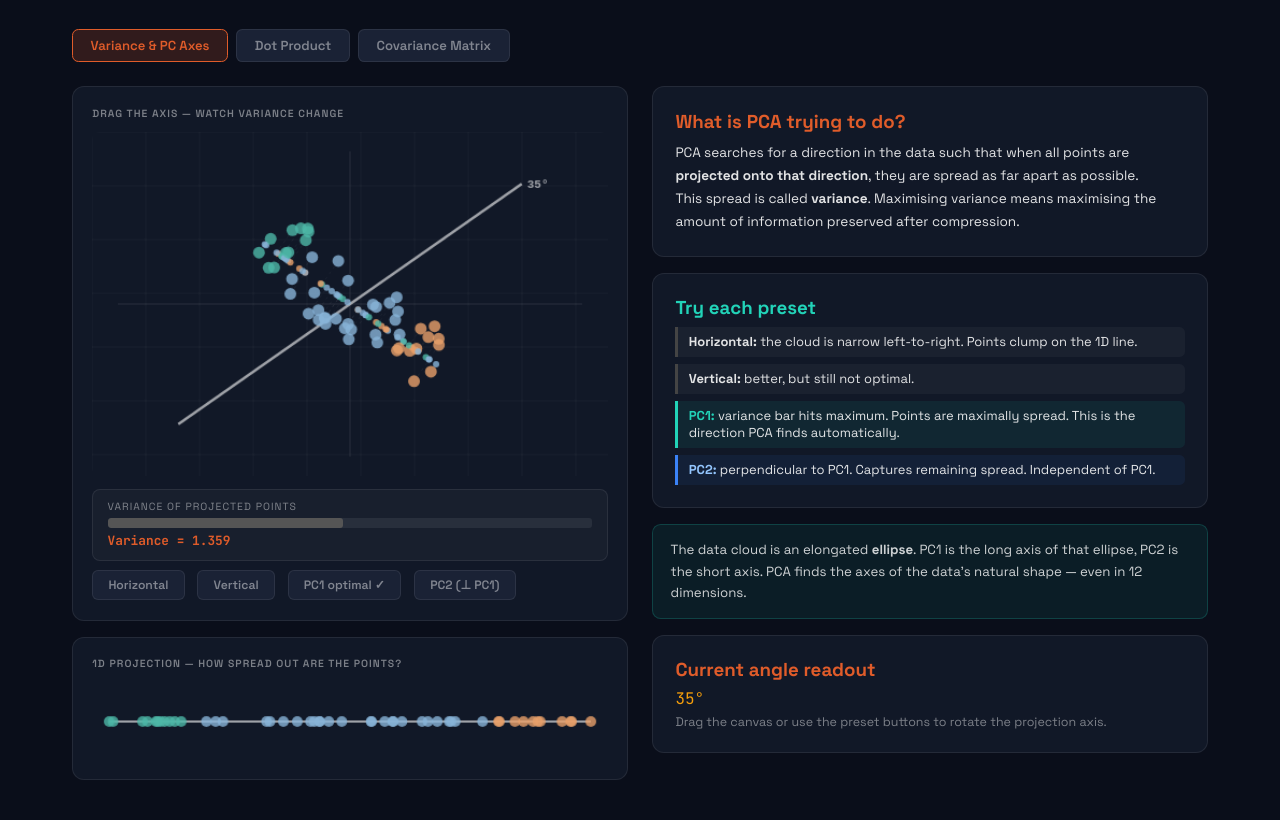
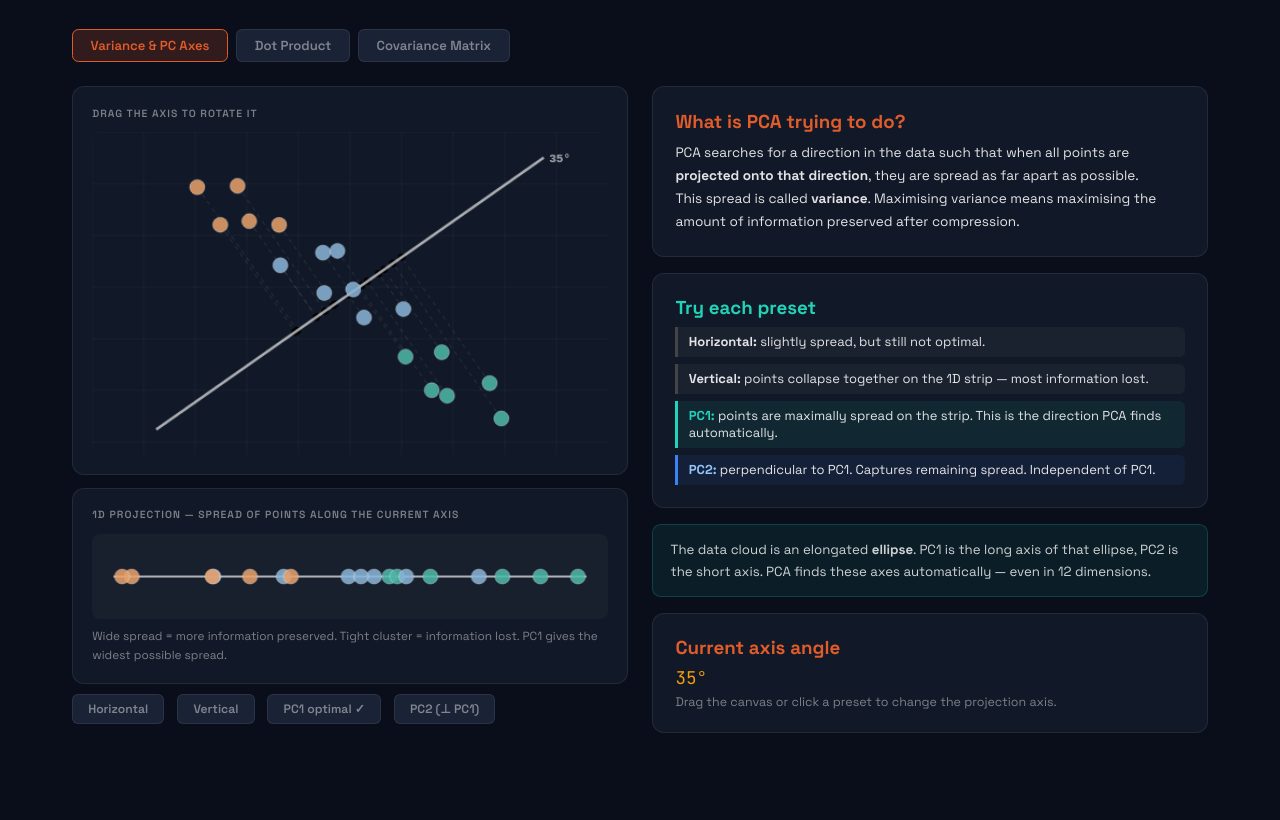
Before and after one commit to sahasra-ranga/PCA_website, a plain HTML site: page index.html in a window 1280 px wide. Shown: the part 237-1057 px from the top of the page. After the commit the page ends 1010 px from the top, so only its background shows below. Drawn offline with Linux system fonts and the light colour scheme.

Commit message:
changed features

```diff
--- a/index.html
+++ b/index.html
@@ -228,6 +228,7 @@ pre {
 <header>
   <div>
     <div class="logo">PCA <span>Interactive</span></div>
+    <div class="subtitle">BT3017</div>
   </div>
   <div class="nav-tabs">
     <button class="nav-tab active" onclick="showPage('viz')" id="tab-viz">Visualisations</button>
@@ -257,24 +258,19 @@ pre {
       <div class="two-col">
         <div>
           <div class="canvas-card">
-            <div class="canvas-label">Drag the axis — watch variance change</div>
-            <canvas id="vcv" width="480" height="320" style="width:100%;cursor:grab"></canvas>
-            <div class="stat-row">
-              <div class="stat-label">Variance of projected points</div>
-              <div class="var-track"><div class="var-fill" id="vfill" style="width:40%;background:var(--rust)"></div></div>
-              <div class="stat-val" id="vstat">--</div>
-            </div>
-            <div class="ctrl-row" style="margin-top:.6rem">
-
-              <button class="btn-sm" id="va-btn-0" onclick="setVA(0)">Horizontal</button>
-              <button class="btn-sm" id="va-btn-90" onclick="setVA(90)">Vertical</button>
-              <button class="btn-sm" id="va-btn-142" onclick="setVA(142)">PC1 optimal ✓</button>
-              <button class="btn-sm" id="va-btn-52" onclick="setVA(52)">PC2 (⊥ PC1)</button>
-            </div>
+            <div class="canvas-label">Drag the axis to rotate it</div>
+            <canvas id="vcv" width="480" height="300" style="width:100%;cursor:grab"></canvas>
           </div>
-          <div class="canvas-card" style="margin-top:1rem">
-            <div class="canvas-label">1D projection — how spread out are the points?</div>
-            <canvas id="p1d" width="480" height="72" style="width:100%"></canvas>
+          <div class="canvas-card" style="margin-top:.8rem">
+            <div class="canvas-label">1D projection — spread of points along the current axis</div>
+            <canvas id="p1d" width="480" height="80" style="width:100%"></canvas>
+            <p style="font-size:.74rem;color:var(--muted);margin-top:.5rem;line-height:1.55">Wide spread = more information preserved. Tight cluster = information lost. PC1 gives the widest possible spread.</p>
+          </div>
+          <div class="ctrl-row" style="margin-top:.6rem">
+            <button class="btn-sm" id="va-btn-0"   onclick="setVA(0)">Horizontal</button>
+            <button class="btn-sm" id="va-btn-90"  onclick="setVA(90)">Vertical</button>
+            <button class="btn-sm" id="va-btn-142" onclick="setVA(142)">PC1 optimal ✓</button>
+            <button class="btn-sm" id="va-btn-52"  onclick="setVA(52)">PC2 (⊥ PC1)</button>
           </div>
         </div>
         <div>
@@ -287,13 +283,13 @@ pre {
             <h3 style="color:var(--teal);margin-bottom:.5rem">Try each preset</h3>
             <div style="display:flex;flex-direction:column;gap:.45rem;margin-top:.3rem">
               <div style="font-size:.81rem;padding:.4rem .65rem;background:rgba(255,255,255,.04);border-left:3px solid #444;border-radius:0 .35rem .35rem 0">
-                <strong>Horizontal:</strong> the cloud is narrow left-to-right. Points clump on the 1D line.
+                <strong>Horizontal:</strong> slightly spread, but still not optimal.
               </div>
               <div style="font-size:.81rem;padding:.4rem .65rem;background:rgba(255,255,255,.04);border-left:3px solid #444;border-radius:0 .35rem .35rem 0">
-                <strong>Vertical:</strong> better, but still not optimal.
+                <strong>Vertical:</strong> points collapse together on the 1D strip — most information lost.
               </div>
               <div style="font-size:.81rem;padding:.4rem .65rem;background:rgba(34,211,184,.08);border-left:3px solid var(--teal);border-radius:0 .35rem .35rem 0">
-                <strong style="color:var(--teal)">PC1:</strong> variance bar hits maximum. Points are maximally spread. This is the direction PCA finds automatically.
+                <strong style="color:var(--teal)">PC1:</strong> points are maximally spread on the strip. This is the direction PCA finds automatically.
               </div>
               <div style="font-size:.81rem;padding:.4rem .65rem;background:rgba(59,130,246,.08);border-left:3px solid var(--blue);border-radius:0 .35rem .35rem 0">
                 <strong style="color:#93c5fd">PC2:</strong> perpendicular to PC1. Captures remaining spread. Independent of PC1.
@@ -301,12 +297,12 @@ pre {
             </div>
           </div>
           <div class="info">
-            <p>The data cloud is an elongated <strong>ellipse</strong>. PC1 is the long axis of that ellipse, PC2 is the short axis. PCA finds the axes of the data's natural shape — even in 12 dimensions.</p>
+            <p>The data cloud is an elongated <strong>ellipse</strong>. PC1 is the long axis of that ellipse, PC2 is the short axis. PCA finds these axes automatically — even in 12 dimensions.</p>
           </div>
           <div class="card" style="margin-top:1rem">
-            <h3 style="color:var(--rust);margin-bottom:.4rem">Current angle readout</h3>
-            <div style="font-family:'JetBrains Mono',monospace;font-size:1rem;color:var(--gold);margin:.3rem 0" id="vangle">35°</div>
-            <div style="font-size:.78rem;color:var(--muted)">Drag the canvas or use the preset buttons to rotate the projection axis.</div>
+            <h3 style="color:var(--rust);margin-bottom:.4rem">Current axis angle</h3>
+            <div style="font-family:'JetBrains Mono',monospace;font-size:1.1rem;color:var(--gold);margin:.3rem 0" id="vangle">35°</div>
+            <div style="font-size:.78rem;color:var(--muted)">Drag the canvas or click a preset to change the projection axis.</div>
           </div>
         </div>
       </div>
@@ -336,10 +332,10 @@ pre {
               </div>
             </div>
             <div class="ctrl-row" style="margin-top:.6rem">
-              <button class="btn-sm" id="dp-btn-0" onclick="setDP(3,2,3,2)">Same dir</button>
-<button class="btn-sm" id="dp-btn-1" onclick="setDP(3,0,0,3)">Perpendicular</button>
-<button class="btn-sm" id="dp-btn-2" onclick="setDP(3,2,-3,-2)">Opposite</button>
-<button class="btn-sm" id="dp-btn-3" onclick="setDP(0.46,-0.43,3,2)">Wine PC1</button>
+              <button class="btn-sm" onclick="setDP(3,2,3,2)">Same dir</button>
+              <button class="btn-sm" onclick="setDP(3,0,0,3)">Perpendicular</button>
+              <button class="btn-sm" onclick="setDP(3,2,-3,-2)">Opposite</button>
+              <button class="btn-sm hi" onclick="setDP(0.46,-0.43,3,2)">Wine PC1</button>
             </div>
           </div>
         </div>
@@ -535,121 +531,150 @@ function setTool(id){
 }
 
 // ─── SHARED DATA ─────────────────────────────────────────────────
-const rng=(s=>()=>{s=(s*1664525+1013904223)&0xffffffff;return(s>>>0)/0xffffffff;})(42);
-function genPts(n){
-  const a=[];
-  for(let i=0;i<n;i++){
-    const t=(rng()-.5)*4,p=(rng()-.5)*1.3,A=-38*Math.PI/180;
-    a.push({x:t*Math.cos(A)-p*Math.sin(A),y:t*Math.sin(A)+p*Math.cos(A),g:t>1.2?'bold':t<-1.2?'light':'med'});
-  }
-  return a;
-}
-const PTS=genPts(48);
-const PC={bold:'#e8a06a',light:'#4db8a8',med:'#88b4d8'};
-function toSc(x,y,W,H,s){return[W/2+x*s,H/2-y*s];}
+// Hardcoded points strongly elongated along ~142° (PC1 direction)
+// PC1 angle = 142°, so cos(142°)≈-0.788, sin(142°)≈0.616
+// Points are generated along this axis with tight perpendicular spread
+const PC1_DEG = 142;
+const PC1_RAD = PC1_DEG * Math.PI / 180;
+const PC2_DEG = 52;
+
+// Manually placed points: [along-PC1-axis, perpendicular-to-PC1]
+const RAW_PTS = [
+  [-3.8, 0.1], [-3.2,-0.3], [-2.7, 0.4], [-2.1,-0.2], [-1.6, 0.3],
+  [-1.0,-0.4], [-0.5, 0.2], [ 0.0,-0.1], [ 0.4, 0.3], [ 0.9,-0.3],
+  [ 1.4, 0.4], [ 1.9,-0.2], [ 2.4, 0.1], [ 3.0,-0.3], [ 3.6, 0.2],
+  [ 2.8, 0.5], [-2.4, 0.5], [ 0.7,-0.5]
+];
+
+// Rotate into canvas coordinates along PC1 direction
+const PTS = RAW_PTS.map(([t, p]) => ({
+  x:  t * Math.cos(PC1_RAD) - p * Math.sin(PC1_RAD),
+  y:  t * Math.sin(PC1_RAD) + p * Math.cos(PC1_RAD),
+  col: t > 1.5 ? '#e8a06a' : t < -1.5 ? '#4db8a8' : '#88b4d8'
+}));
 
 // ─── VARIANCE CANVAS ─────────────────────────────────────────────
-const vcv=document.getElementById('vcv');
-const vctx=vcv.getContext('2d');
-const p1d=document.getElementById('p1d');
-const p1ctx=p1d.getContext('2d');
-let vAngle=35,vDrag=false;
-const PC1A=142;
+const vcv = document.getElementById('vcv');
+const vctx = vcv.getContext('2d');
+const p1d = document.getElementById('p1d');
+const p1ctx = p1d.getContext('2d');
+let vAngle = 35, vDrag = false;
 
-function setVA(a){
+function setVA(a) {
   vAngle = a;
   document.querySelectorAll('[id^="va-btn-"]').forEach(b => b.classList.remove('hi'));
   const active = document.getElementById('va-btn-' + a);
-  if(active) active.classList.add('hi');
+  if (active) active.classList.add('hi');
   drawVariance();
 }
 
-vcv.addEventListener('mousedown',()=>vDrag=true);
-vcv.addEventListener('mouseup',()=>vDrag=false);
-vcv.addEventListener('mouseleave',()=>vDrag=false);
-vcv.addEventListener('mousemove',e=>{
-  if(!vDrag)return;
-  const r=vcv.getBoundingClientRect();
-  const mx=(e.clientX-r.left)*(vcv.width/r.width)-vcv.width/2;
-  const my=(e.clientY-r.top)*(vcv.height/r.height)-vcv.height/2;
-  vAngle=((Math.atan2(-my,mx)*180/Math.PI)%180+180)%180;
+vcv.addEventListener('mousedown', () => vDrag = true);
+vcv.addEventListener('mouseup',   () => vDrag = false);
+vcv.addEventListener('mouseleave',() => vDrag = false);
+vcv.addEventListener('mousemove', e => {
+  if (!vDrag) return;
+  const r = vcv.getBoundingClientRect();
+  const mx = (e.clientX - r.left) * (vcv.width  / r.width)  - vcv.width  / 2;
+  const my = (e.clientY - r.top)  * (vcv.height / r.height) - vcv.height / 2;
+  vAngle = ((Math.atan2(-my, mx) * 180 / Math.PI) % 180 + 180) % 180;
+  document.querySelectorAll('[id^="va-btn-"]').forEach(b => b.classList.remove('hi'));
   drawVariance();
 });
-vcv.addEventListener('touchstart',e=>{vDrag=true;e.preventDefault();},{passive:false});
-vcv.addEventListener('touchend',()=>vDrag=false);
-vcv.addEventListener('touchmove',e=>{
-  if(!vDrag)return;e.preventDefault();
-  const r=vcv.getBoundingClientRect(),t=e.touches[0];
-  const mx=(t.clientX-r.left)*(vcv.width/r.width)-vcv.width/2;
-  const my=(t.clientY-r.top)*(vcv.height/r.height)-vcv.height/2;
-  vAngle=((Math.atan2(-my,mx)*180/Math.PI)%180+180)%180;
+vcv.addEventListener('touchstart', e => { vDrag = true; e.preventDefault(); }, { passive: false });
+vcv.addEventListener('touchend',   () => vDrag = false);
+vcv.addEventListener('touchmove',  e => {
+  if (!vDrag) return; e.preventDefault();
+  const r = vcv.getBoundingClientRect(), t = e.touches[0];
+  const mx = (t.clientX - r.left) * (vcv.width  / r.width)  - vcv.width  / 2;
+  const my = (t.clientY - r.top)  * (vcv.height / r.height) - vcv.height / 2;
+  vAngle = ((Math.atan2(-my, mx) * 180 / Math.PI) % 180 + 180) % 180;
+  document.querySelectorAll('[id^="va-btn-"]').forEach(b => b.classList.remove('hi'));
   drawVariance();
-},{passive:false});
+}, { passive: false });
 
-function drawVariance(){
-  const W=vcv.width,H=vcv.height,s=50;
-  const cx=W/2,cy=H/2;
-  const rad=vAngle*Math.PI/180;
+function drawVariance() {
+  const W = vcv.width, H = vcv.height;
+  const cx = W / 2, cy = H / 2;
+  const SCALE = 48; // pixels per unit
+  const rad = vAngle * Math.PI / 180;
 
-  // PC1 is at ~142°, PC2 is perpendicular (~52°)
-  const isPC1=Math.abs(vAngle-PC1A)<6;
-  const isPC2=Math.abs(vAngle-52)<6;
-  // colour: teal only when genuinely at PC1, neutral otherwise
-  const axC=isPC1?'#22d3b8':'rgba(255,255,255,.6)';
+  const isPC1 = Math.abs(vAngle - PC1_DEG) < 5;
+  const isPC2 = Math.abs(vAngle - PC2_DEG) < 5;
+  const axCol = isPC1 ? '#22d3b8' : isPC2 ? '#93c5fd' : 'rgba(255,255,255,.65)';
 
-  vctx.clearRect(0,0,W,H);
-  // subtle grid
-  vctx.strokeStyle='rgba(255,255,255,.04)';vctx.lineWidth=1;
-  for(let x=0;x<W;x+=50){vctx.beginPath();vctx.moveTo(x,0);vctx.lineTo(x,H);vctx.stroke();}
-  for(let y=0;y<H;y+=50){vctx.beginPath();vctx.moveTo(0,y);vctx.lineTo(W,y);vctx.stroke();}
-  // axes
-  vctx.strokeStyle='rgba(255,255,255,.1)';vctx.lineWidth=1;
-  vctx.beginPath();vctx.moveTo(24,cy);vctx.lineTo(W-24,cy);vctx.stroke();
-  vctx.beginPath();vctx.moveTo(cx,18);vctx.lineTo(cx,H-18);vctx.stroke();
+  vctx.clearRect(0, 0, W, H);
 
-  // projection axis — just a plain line, no arrowheads
-  const L=195,ax=Math.cos(rad)*L,ay=Math.sin(rad)*L;
-  vctx.strokeStyle=axC;vctx.lineWidth=2.5;
-  vctx.beginPath();vctx.moveTo(cx-ax,cy+ay);vctx.lineTo(cx+ax,cy-ay);vctx.stroke();
+  // faint grid
+  vctx.strokeStyle = 'rgba(255,255,255,.04)'; vctx.lineWidth = 1;
+  for (let x = 0; x < W; x += 48) { vctx.beginPath(); vctx.moveTo(x,0); vctx.lineTo(x,H); vctx.stroke(); }
+  for (let y = 0; y < H; y += 48) { vctx.beginPath(); vctx.moveTo(0,y); vctx.lineTo(W,y); vctx.stroke(); }
 
-  // label at tip
-  vctx.font='bold 11px JetBrains Mono,monospace';vctx.fillStyle=axC;
-  const label=isPC1?'PC1':isPC2?'PC2':Math.round(vAngle)+'°';
-  vctx.fillText(label,cx+ax+5,cy-ay+4);
+  // compute projections first
+  const projs = PTS.map(p => p.x * Math.cos(rad) + p.y * Math.sin(rad));
 
-  document.getElementById('vangle').textContent=Math.round(vAngle)+'°';
-
-  // data points + projections
-  const projs=[];
-  PTS.forEach(p=>{
-    const[sx,sy]=toSc(p.x,p.y,W,H,s);
-    const proj=p.x*Math.cos(rad)-p.y*Math.sin(rad);
-    projs.push(proj);
-    const fx=cx+proj*Math.cos(rad)*s,fy=cy-proj*(-Math.sin(rad))*s;
-    vctx.strokeStyle='rgba(255,255,255,.07)';vctx.lineWidth=.8;vctx.setLineDash([3,3]);
-    vctx.beginPath();vctx.moveTo(sx,sy);vctx.lineTo(fx,fy);vctx.stroke();
+  // draw dashed drop lines from each point to its foot on the axis
+  PTS.forEach((p, i) => {
+    const sx = cx + p.x * SCALE;
+    const sy = cy - p.y * SCALE;
+    const pr = projs[i];
+    const fx = cx + pr * Math.cos(rad) * SCALE;
+    const fy = cy - pr * Math.sin(rad) * SCALE;
+    vctx.strokeStyle = 'rgba(255,255,255,.12)'; vctx.lineWidth = 1;
+    vctx.setLineDash([4, 4]);
+    vctx.beginPath(); vctx.moveTo(sx, sy); vctx.lineTo(fx, fy); vctx.stroke();
     vctx.setLineDash([]);
-    vctx.beginPath();vctx.arc(fx,fy,3,0,Math.PI*2);vctx.fillStyle=axC+'55';vctx.fill();
-    vctx.beginPath();vctx.arc(sx,sy,5.5,0,Math.PI*2);vctx.fillStyle=PC[p.g]+'cc';vctx.fill();
+    // foot dot
+    vctx.beginPath(); vctx.arc(fx, fy, 3.5, 0, Math.PI * 2);
+    vctx.fillStyle = axCol + '88'; vctx.fill();
   });
 
-  // variance
-  const mn=projs.reduce((a,b)=>a+b,0)/projs.length;
-  const variance=projs.reduce((s2,v)=>s2+(v-mn)**2,0)/projs.length;
-  const pct=Math.min(100,(variance/2.8)*100);
-  document.getElementById('vfill').style.width=pct+'%';
-  document.getElementById('vfill').style.background=isPC1?'#22d3b8':pct>50?'#e8a06a':'#555';
-  document.getElementById('vstat').textContent='Variance = '+variance.toFixed(3)+(isPC1?' — maximum! (PC1)':isPC2?' — PC2 direction':'');
+  // projection axis — full width line
+  const L = 220;
+  const ax = Math.cos(rad) * L, ay = Math.sin(rad) * L;
+  vctx.strokeStyle = axCol; vctx.lineWidth = 2.5;
+  vctx.beginPath(); vctx.moveTo(cx - ax, cy + ay); vctx.lineTo(cx + ax, cy - ay); vctx.stroke();
 
-  // 1D canvas
-  p1ctx.clearRect(0,0,p1d.width,p1d.height);
-  const PW=p1d.width,PH=p1d.height,lY=PH/2;
-  p1ctx.strokeStyle=axC;p1ctx.lineWidth=2;
-  p1ctx.beginPath();p1ctx.moveTo(16,lY);p1ctx.lineTo(PW-16,lY);p1ctx.stroke();
-  const pMin=Math.min(...projs),pMax=Math.max(...projs),pR=Math.max(pMax-pMin,.01);
-  PTS.forEach((p,i)=>{
-    const px=16+((projs[i]-pMin)/pR)*(PW-32);
-    p1ctx.beginPath();p1ctx.arc(px,lY,5,0,Math.PI*2);p1ctx.fillStyle=PC[p.g]+'cc';p1ctx.fill();
+  // axis label
+  vctx.font = 'bold 11px JetBrains Mono,monospace'; vctx.fillStyle = axCol;
+  const lbl = isPC1 ? 'PC1' : isPC2 ? 'PC2' : Math.round(vAngle) + '°';
+  vctx.fillText(lbl, cx + ax + 5, cy - ay + 4);
+
+  // data points on top
+  PTS.forEach(p => {
+    const sx = cx + p.x * SCALE;
+    const sy = cy - p.y * SCALE;
+    vctx.beginPath(); vctx.arc(sx, sy, 7, 0, Math.PI * 2);
+    vctx.fillStyle = p.col + 'dd'; vctx.fill();
+    vctx.strokeStyle = 'rgba(255,255,255,.3)'; vctx.lineWidth = 1;
+    vctx.stroke();
+  });
+
+  // angle label
+  document.getElementById('vangle').textContent = Math.round(vAngle) + '°';
+
+  // ── 1D STRIP ──
+  const PW = p1d.width, PH = p1d.height;
+  p1ctx.clearRect(0, 0, PW, PH);
+
+  // background
+  p1ctx.fillStyle = 'rgba(255,255,255,.03)'; p1ctx.fillRect(0, 0, PW, PH);
+
+  const lY = PH / 2;
+  // axis line
+  p1ctx.strokeStyle = axCol; p1ctx.lineWidth = 2;
+  p1ctx.beginPath(); p1ctx.moveTo(20, lY); p1ctx.lineTo(PW - 20, lY); p1ctx.stroke();
+
+  // scale projections to fill the strip nicely
+  const pMin = Math.min(...projs), pMax = Math.max(...projs);
+  const pRange = Math.max(pMax - pMin, 0.01);
+  const margin = 28;
+
+  PTS.forEach((p, i) => {
+    const px = margin + ((projs[i] - pMin) / pRange) * (PW - margin * 2);
+    p1ctx.beginPath(); p1ctx.arc(px, lY, 7, 0, Math.PI * 2);
+    p1ctx.fillStyle = p.col + 'dd'; p1ctx.fill();
+    p1ctx.strokeStyle = 'rgba(255,255,255,.3)'; p1ctx.lineWidth = 1;
+    p1ctx.stroke();
   });
 }
 drawVariance();
@@ -661,15 +686,6 @@ const dpCtx=dpCv.getContext('2d');
 function setDP(u1v,u2v,v1v,v2v){
   document.getElementById('u1').value=u1v;document.getElementById('u2').value=u2v;
   document.getElementById('v1').value=v1v;document.getElementById('v2').value=v2v;
-  document.querySelectorAll('[id^="dp-btn-"]').forEach(b=>b.classList.remove('hi'));
-  const map={
-    '3,2,3,2':'dp-btn-0',
-    '3,0,0,3':'dp-btn-1',
-    '3,2,-3,-2':'dp-btn-2',
-    '0.46,-0.43,3,2':'dp-btn-3'
-  };
-  const key=`${u1v},${u2v},${v1v},${v2v}`;
-  if(map[key]) document.getElementById(map[key]).classList.add('hi');
   drawDP();
 }
 
```
